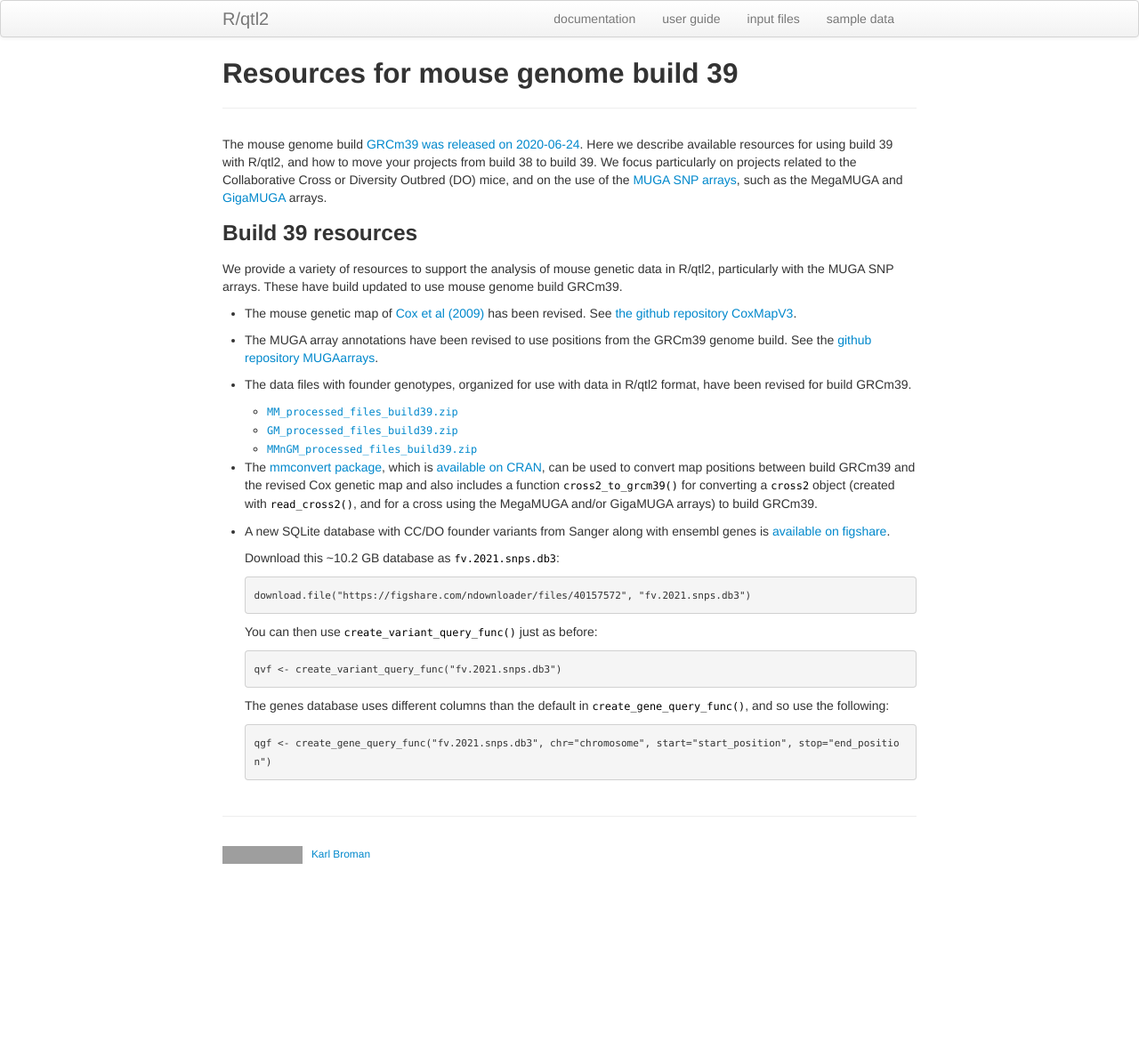
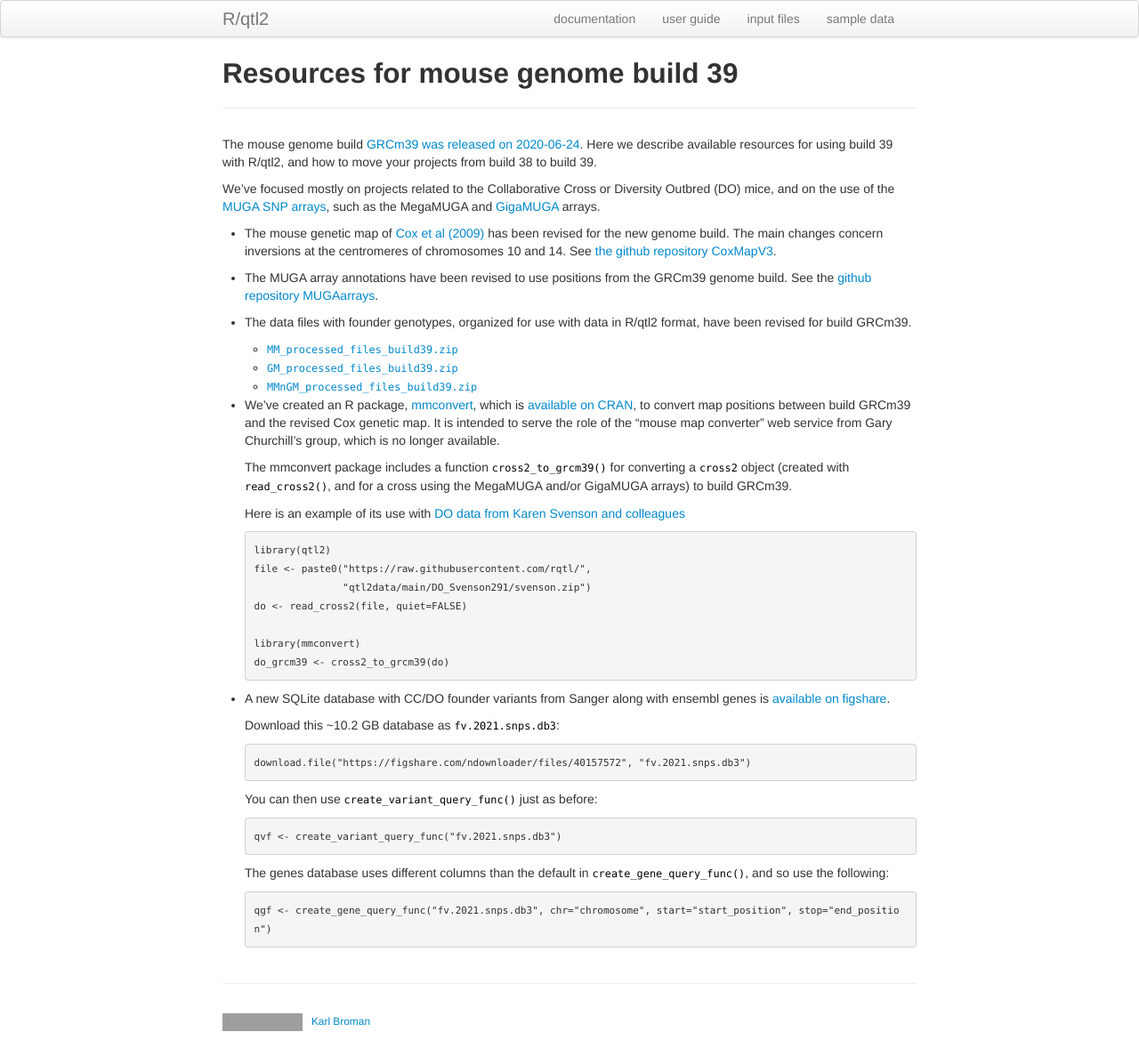
Before and after one commit to rqtl/qtl2, a Jekyll site: the page built from pages/move_to_build39.md, in a window 1280 px wide. Shown: the whole page at 89% size. Built offline with Jekyll 4.4.1, drawn with Linux system fonts in a browser that asks for light colours; before the commit the page ends 981 px from its top, so only the background shows below that; grey boxes are pictures that could not be loaded.

Commit message:
Clean up text in move_to_build39.md

````diff
--- a/pages/move_to_build39.md
+++ b/pages/move_to_build39.md
@@ -8,24 +8,20 @@ description: "Resources for moving to mouse genome build GRCm39 (aka mm11), with
 The mouse genome build [GRCm39 was released on
 2020-06-24](https://www.ncbi.nlm.nih.gov/assembly/GCF_000001635.27/).
 Here we describe available resources for using build 39 with R/qtl2,
-and how to move your projects from build 38 to build 39. We focus
-particularly on projects related to the Collaborative Cross or
+and how to move your projects from build 38 to build 39.
+
+We've focused mostly on projects related to the Collaborative Cross or
 Diversity Outbred (DO) mice, and on the use of the [MUGA SNP
 arrays](https://doi.org/10.1534/g3.115.022087), such as the MegaMUGA
 and
 [GigaMUGA](https://www.neogen.com/categories/genotyping-arrays/gigamuga/)
 arrays.
 
-### Build 39 resources
-
-We provide a variety of resources to support the analysis of mouse
-genetic data in R/qtl2, particularly with the MUGA SNP arrays. These
-have build updated to use mouse genome build GRCm39.
-
 - The mouse genetic map of [Cox et al
   (2009)](https://doi.org/10.1534/genetics.109.105486) has been
-  revised. See [the github repository
-  CoxMapV3](https://github.com/kbroman/CoxMapV3).
+  revised for the new genome build. The main changes concern
+  inversions at the centromeres of chromosomes 10 and 14. See [the
+  github repository CoxMapV3](https://github.com/kbroman/CoxMapV3).
 
 - The MUGA array annotations have been revised to use positions from
   the GRCm39 genome build. See the [github repository
@@ -38,13 +34,30 @@ have build updated to use mouse genome build GRCm39.
   - [`GM_processed_files_build39.zip`](https://doi.org/10.6084/m9.figshare.22666504.v1)
   - [`MMnGM_processed_files_build39.zip`](https://doi.org/10.6084/m9.figshare.22666510.v1)
 
-- The [mmconvert package](https://github.com/rqtl/mmconvert), which is
+- We've created an R package, [mmconvert](https://github.com/rqtl/mmconvert), which is
   [available on CRAN](https://cran.r-project.org/package=mmconvert),
-  can be used to convert map positions between build GRCm39 and the
-  revised Cox genetic map and also includes a function
+  to convert map positions between build GRCm39 and the
+  revised Cox genetic map. It is intended to serve the role of the
+  "mouse map converter" web service from Gary Churchill's group, which
+  is no longer available.
+
+  The mmconvert package includes a function
   `cross2_to_grcm39()` for converting a `cross2` object (created with
   `read_cross2()`, and for a cross using the MegaMUGA and/or GigaMUGA
   arrays) to build GRCm39.
+
+  Here is an example of its use with
+  [DO data from Karen Svenson and colleagues](https://github.com/rqtl/qtl2data/tree/main/DO_Svenson291)
+
+  ```r
+  library(qtl2)
+  file <- paste0("https://raw.githubusercontent.com/rqtl/",
+                 "qtl2data/main/DO_Svenson291/svenson.zip")
+  do <- read_cross2(file, quiet=FALSE)
+
+  library(mmconvert)
+  do_grcm39 <- cross2_to_grcm39(do)
+  ```
 
 - A new SQLite database with CC/DO founder variants from Sanger along
   with ensembl genes is [available on
````
